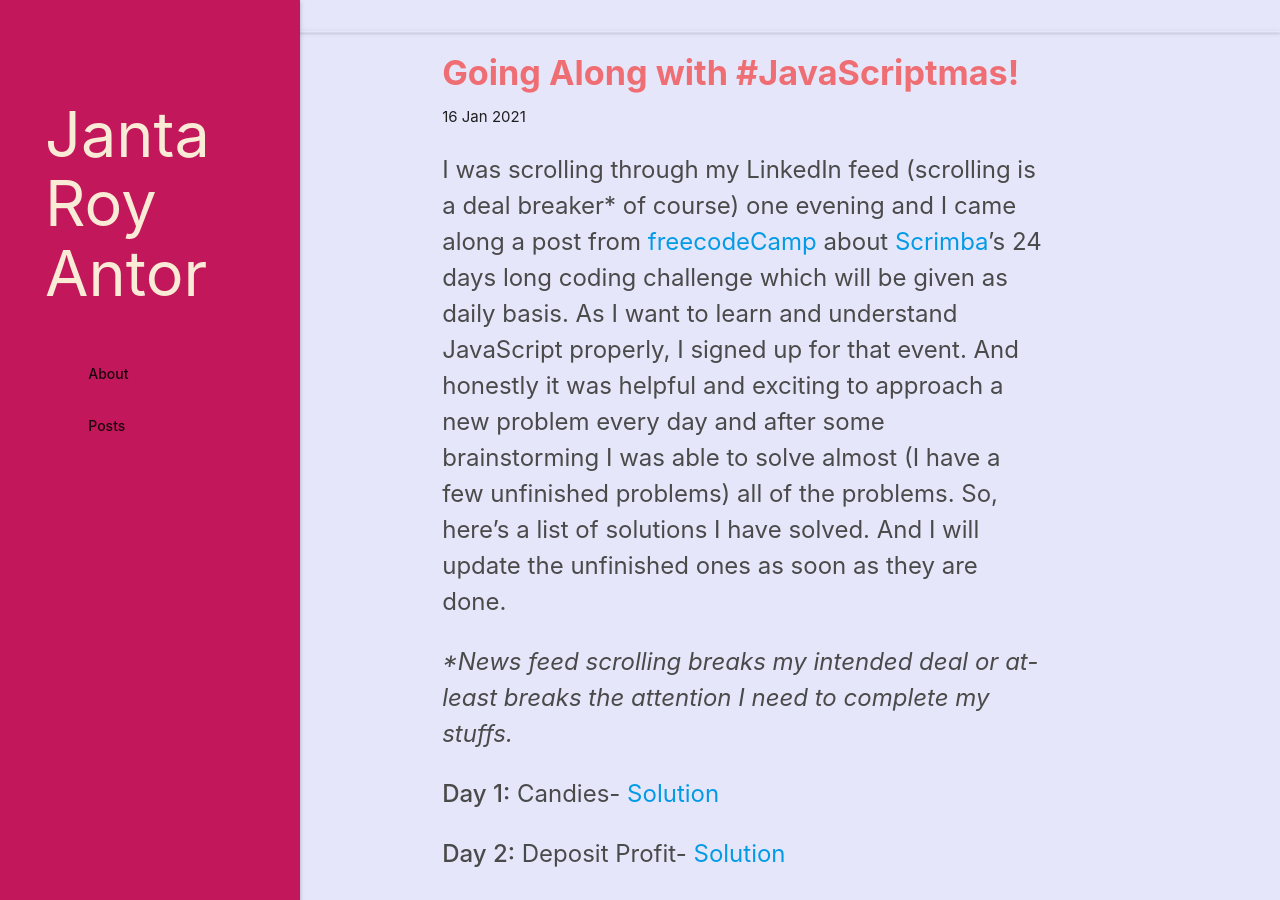
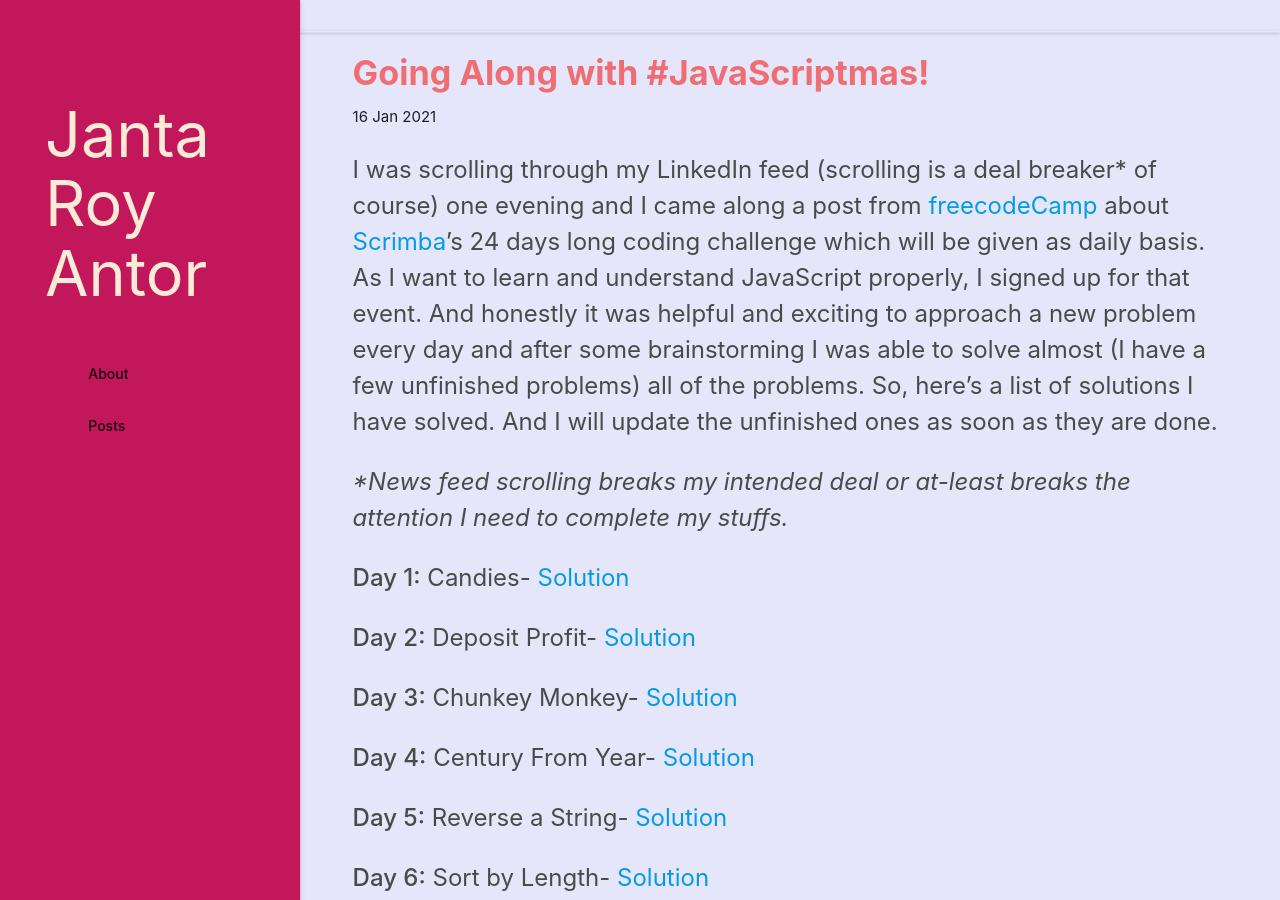
Before and after one commit to jrAntor/jrAntor.github.io, a Jekyll site: the page built from _posts/2021-01-17-going-along-with-jsmas.markdown, in a window 1280 px wide and 900 px high. Built offline with Jekyll 4.4.1, drawn with Linux system fonts in a browser that asks for light colours.

Commit message:
Post formation stabilized.

```diff
--- a/_includes/sidenav.html
+++ b/_includes/sidenav.html
@@ -6,7 +6,7 @@
   <ul id="slide-out" class="sidenav sidenav-fixed bg">
 
     <div class="container" style="margin-top: 100px;">
-      <a href="{{ site.baseurl }}"><h1 style="color:antiquewhite">Janta Roy Antor</h1></a>
+      <a href="{{ site.url }}"><h1 style="color:antiquewhite">Janta Roy Antor</h1></a>
     <div class="row">
     <div class="col l6">
       <ul class="section table-of-contents">
--- a/_layouts/post.html
+++ b/_layouts/post.html
@@ -1,8 +1,6 @@
 ---
 layout: home
 ---
-
-<div class="container">
     <div class="row">
         <div id="main" class="col l12 m12 s12 offset-l2">
             <h4 class="tcolor">{{ page.title}}</h4>
@@ -10,4 +8,3 @@
            <article class="leadh">{{ content }}</article>
         </div>
     </div>
-</div>
```
